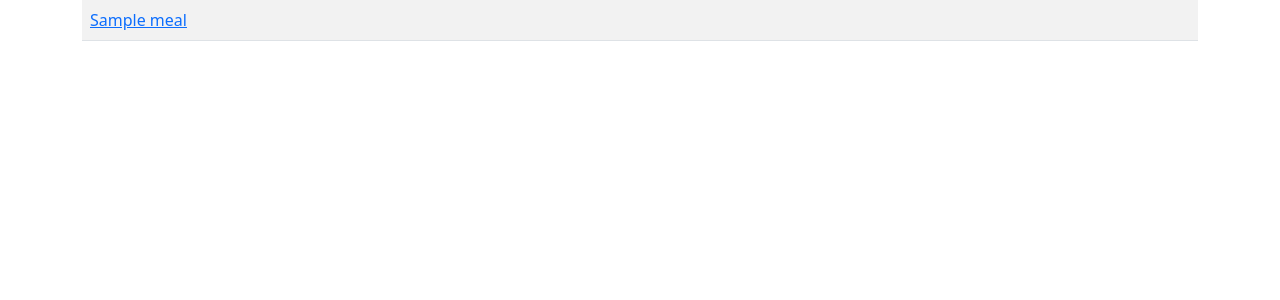
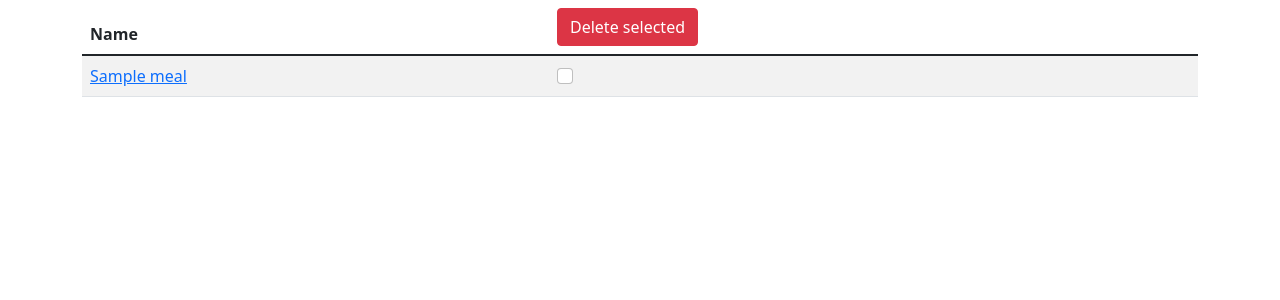
Before and after one commit to Godsmith/dinrplan, a Django app: page /recipes in a window 1280 px wide. Shown: the part 82-382 px from the top of the page. Run offline with Django 3.2, Linux system fonts and the light colour scheme; a user stored in the database is signed in; tables that the repository leaves empty hold one stand-in row (values such as "Sample post"); some libraries are stand-ins or nearby versions.

Commit message:
Fix #15, fix #17: add delete recipe functionality

```diff
--- a/planner/templates/planner/recipes.html
+++ b/planner/templates/planner/recipes.html
@@ -5,17 +5,32 @@
 {% endblock %}
 
 {% block content %}
-  <div class="container">
+  <form class="container" action="{% url 'planner:delete_meal' %}" method='post' >
+    {% csrf_token %}
     <table class="table table-striped">
+      <thead>
+        <tr>
+          <th>
+            Name
+          </th>
+          <th>
+            <button id="delete-selected" type="submit" class="btn btn-danger"
+                    onclick="return confirm('Are you sure you want to delete the selected recipes?');">Delete selected</button>
+          </th>
+        </tr>
+      </thead>
       <tbody>
         {% for meal in meals %}
           <tr>
             <td>
               <a href="{% url 'planner:showmeal' pk=meal.pk %}">{{ meal.name }}</a>
             </td>
+            <td>
+              <input class="form-check-input" type="checkbox" name="delete-meal-{{ meal.pk }}">
+            </td>
           </tr>
         {% endfor %}
       </tbody>
     </table>
-  </div>
+  </form>
 {% endblock %}
--- a/planner/urls.py
+++ b/planner/urls.py
@@ -9,6 +9,7 @@ urlpatterns = [
     path("day/<date>", views.DayView.as_view(), name="day"),
     path("meal/edit/<slug:pk>", views.MealUpdateView.as_view(), name="editmeal"),
     path("meal/show/<slug:pk>", views.MealDetailView.as_view(), name="showmeal"),
+    path("meal/delete", views.MealDeleteView.as_view(), name="delete_meal"),
     path(
         "meal/comment/<slug:pk>",
         views.CommentCreateView.as_view(),
--- a/planner/views.py
+++ b/planner/views.py
@@ -112,6 +112,15 @@ class MealDetailView(DetailView):
     model = Meal
     template_name = "planner/modals/show_meal.html"
     fields = ["name", "source", "persons", "time", "ingredients", "steps"]
+
+
+class MealDeleteView(View):
+    def post(self, request, *args, **kwargs):
+        keys = [key for key in request.POST.keys() if key.startswith("delete")]
+        meal_pks = [int(key.split("-")[-1]) for key in keys]
+        for pk in meal_pks:
+            Meal.objects.get(pk=pk).delete()
+        return HttpResponseRedirect(reverse("planner:recipes"))
 
 
 class DayView(View):
```
Also changed, not shown: planner/tests/test_recipes.py (+32 -11 lines).
